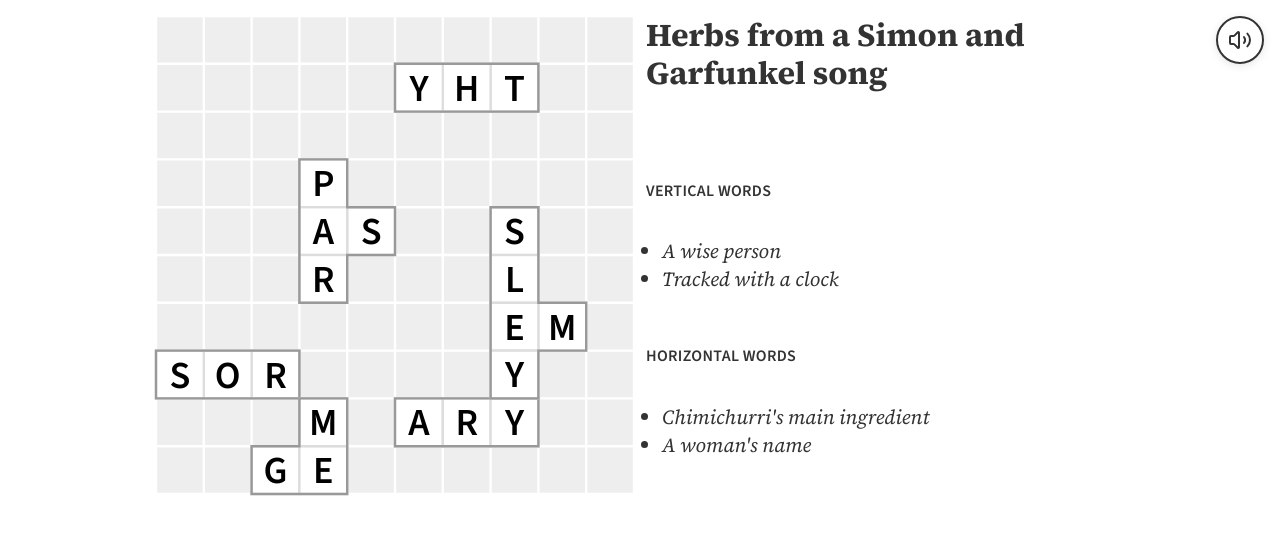
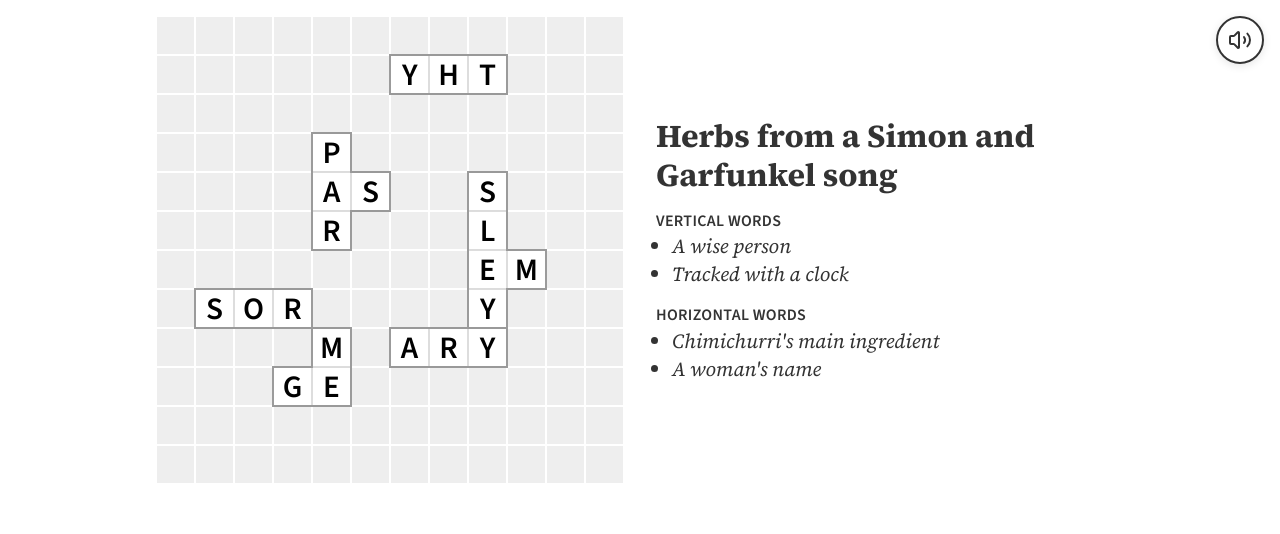
Before and after one commit to Paul-Hebert/tiled-words-2, a Vue app: page / in a window 1280 px wide. Shown: the top 534 px of the page. Built offline with nearby package versions, Linux system fonts and the light colour scheme.

Commit message:
Minor UX tweaks

```diff
--- a/src/App.vue
+++ b/src/App.vue
@@ -11,7 +11,7 @@
   {
     id: 'level-1',
     theme: 'Herbs from a Simon and Garfunkel song',
-    gridSize: 10,
+    gridSize: 12,
     words: {
       vertical: [
         { text: 'sage', hint: 'A wise person' },
@@ -26,7 +26,7 @@
       {
         id: 'tile-1',
         position: {
-          x: 2,
+          x: 3,
           y: 3,
         },
         grid: padGridToSquare([
@@ -38,7 +38,7 @@
       {
         id: 'tile-2',
         position: {
-          x: 0,
+          x: 1,
           y: 6,
         },
         grid: padGridToSquare([['r', 'o', 's']]),
@@ -47,7 +47,7 @@
       {
         id: 'tile-3',
         position: {
-          x: 2,
+          x: 3,
           y: 8,
         },
         grid: padGridToSquare([
@@ -59,7 +59,7 @@
       {
         id: 'tile-4',
         position: {
-          x: 5,
+          x: 6,
           y: 7,
         },
         grid: padGridToSquare([['a', 'r', 'y']]),
@@ -68,7 +68,7 @@
       {
         id: 'tile-5',
         position: {
-          x: 5,
+          x: 6,
           y: 0,
         },
         grid: padGridToSquare([['t'], ['h'], ['y']]),
@@ -77,7 +77,7 @@
       {
         id: 'tile-6',
         position: {
-          x: 6,
+          x: 7,
           y: 4,
         },
         grid: padGridToSquare([
--- a/src/components/Level.vue
+++ b/src/components/Level.vue
@@ -296,6 +296,8 @@
   @media (min-width: 768px) {
     grid-template-columns: 1fr 1fr;
     max-width: 1000px;
+    gap: 2rem;
+    place-items: center;
 
     .board-container {
       order: -1;
```
